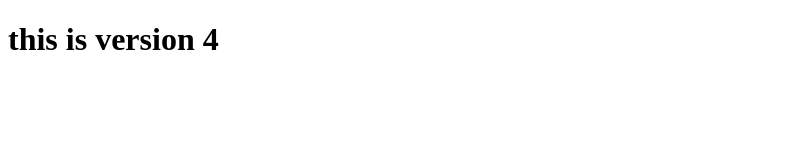
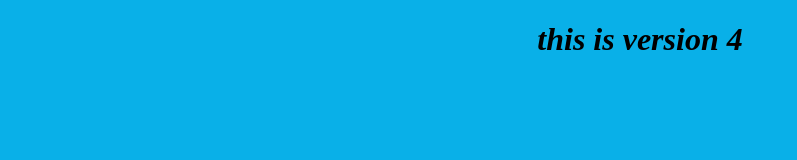
Before and after one commit to Hooriaasif19/myrepo, a plain HTML site: page index.html in a window 1280 px wide. Shown: the whole page, without its empty margins (0-797 px from the left). Drawn offline with Linux system fonts and the light colour scheme.

Commit message:
added design for website

```diff
--- a/index.html
+++ b/index.html
@@ -3,6 +3,7 @@
 <head>
     <meta charset="UTF-8">
     <meta name="viewport" content="width=device-width, initial-scale=1.0">
+    <link rel="stylesheet" href="./styles.css">
     <title>Document</title>
 </head>
 <body>
--- /dev/null
+++ b/styles.css
@@ -0,0 +1,5 @@
+body{
+    background-color: rgb(9, 176, 232);
+    font-style: italic;
+    text-align: center;
+}
```
